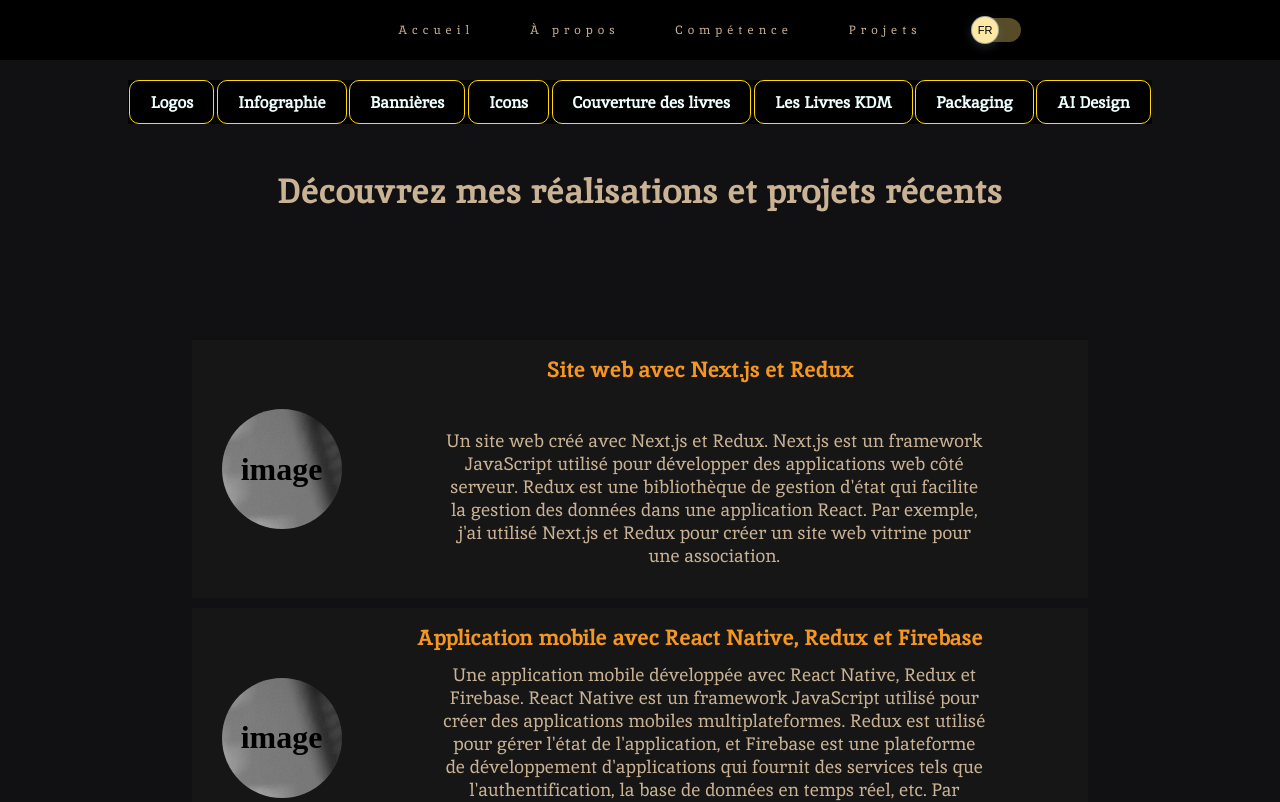
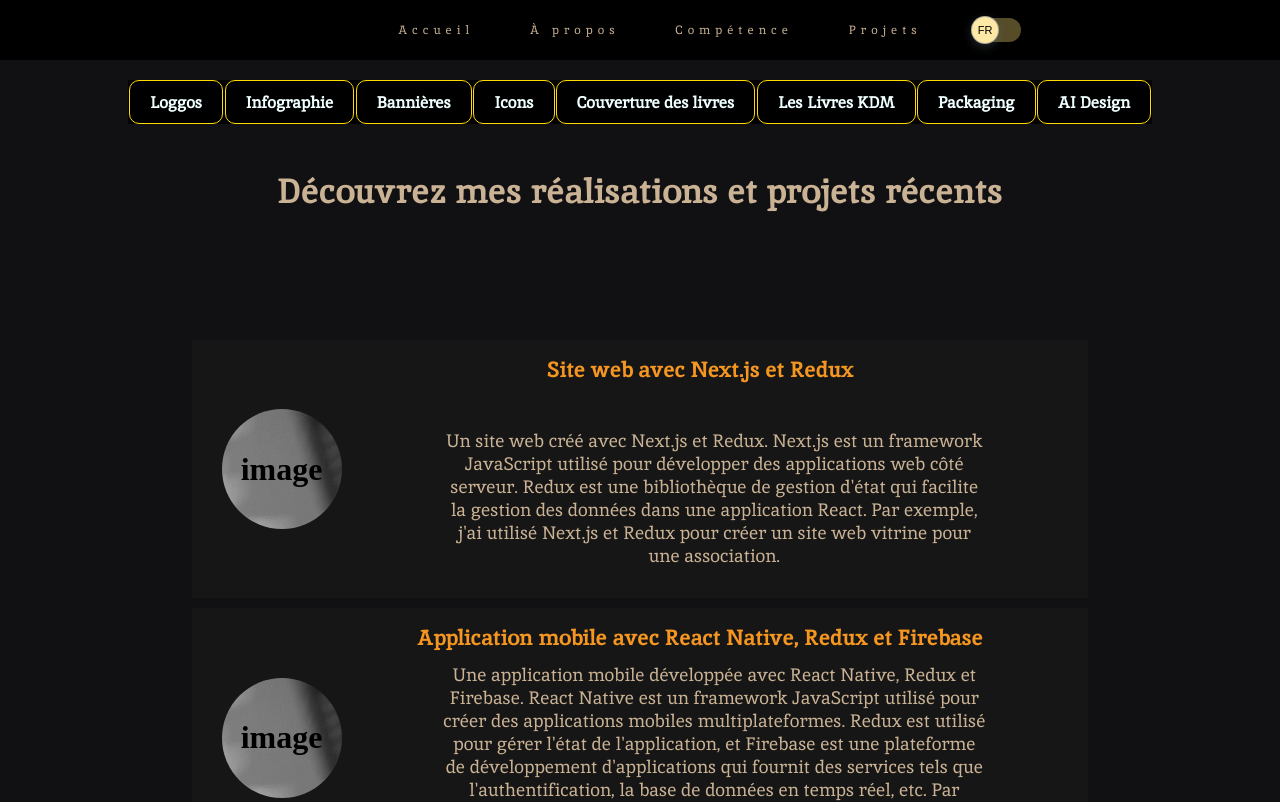
Before and after one commit to slimanej4c/portfolio_boli, a Next.js app: page /projets in a window 1280 px wide. Shown: the top 802 px of the page. Built offline with nearby package versions, Linux system fonts and the light colour scheme.

Commit message:
add part

```diff
--- a/pages/projets.js
+++ b/pages/projets.js
@@ -9,7 +9,7 @@ function projets(props) {
       fr: [
         {
           id: 1,
-          title: "Logos",
+          title: "Loggos",
           description: "Conception de logos pour les marques et les entreprises.",
           domain: "Design graphique",
         },
```
